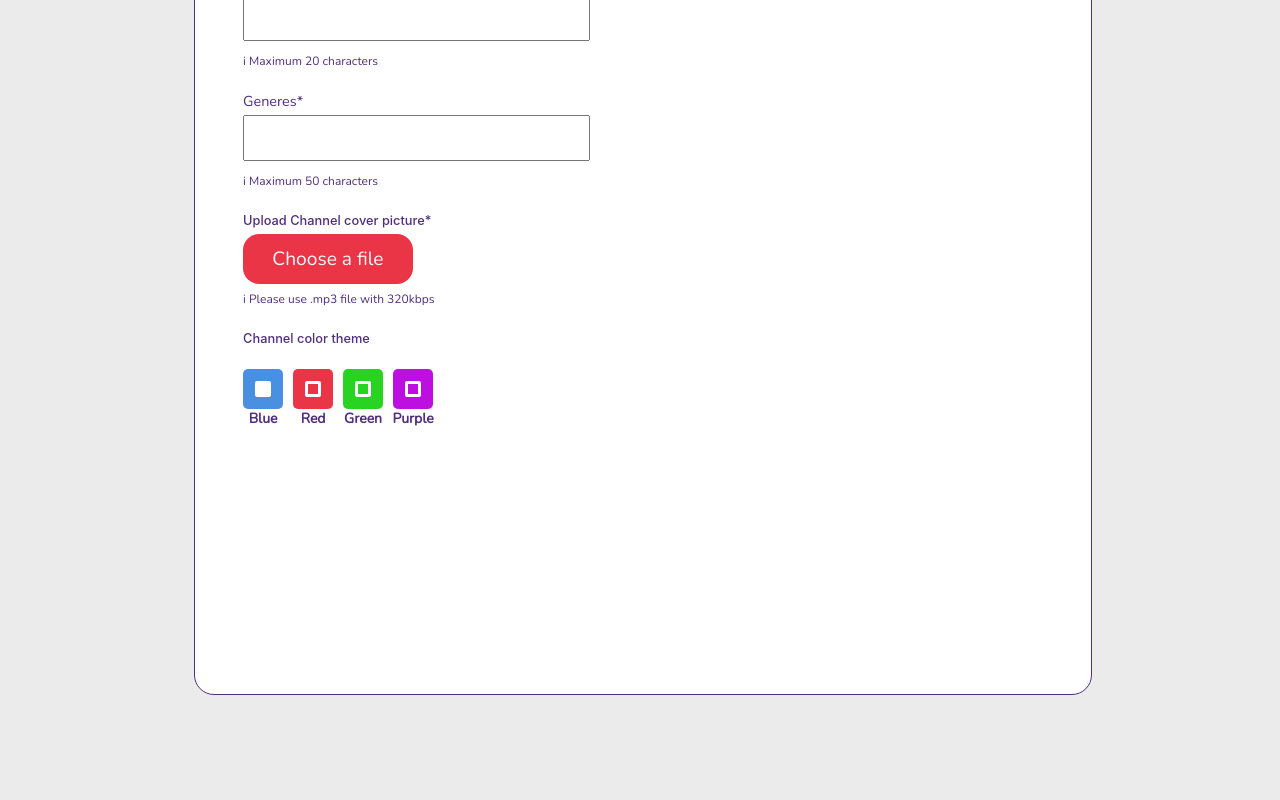
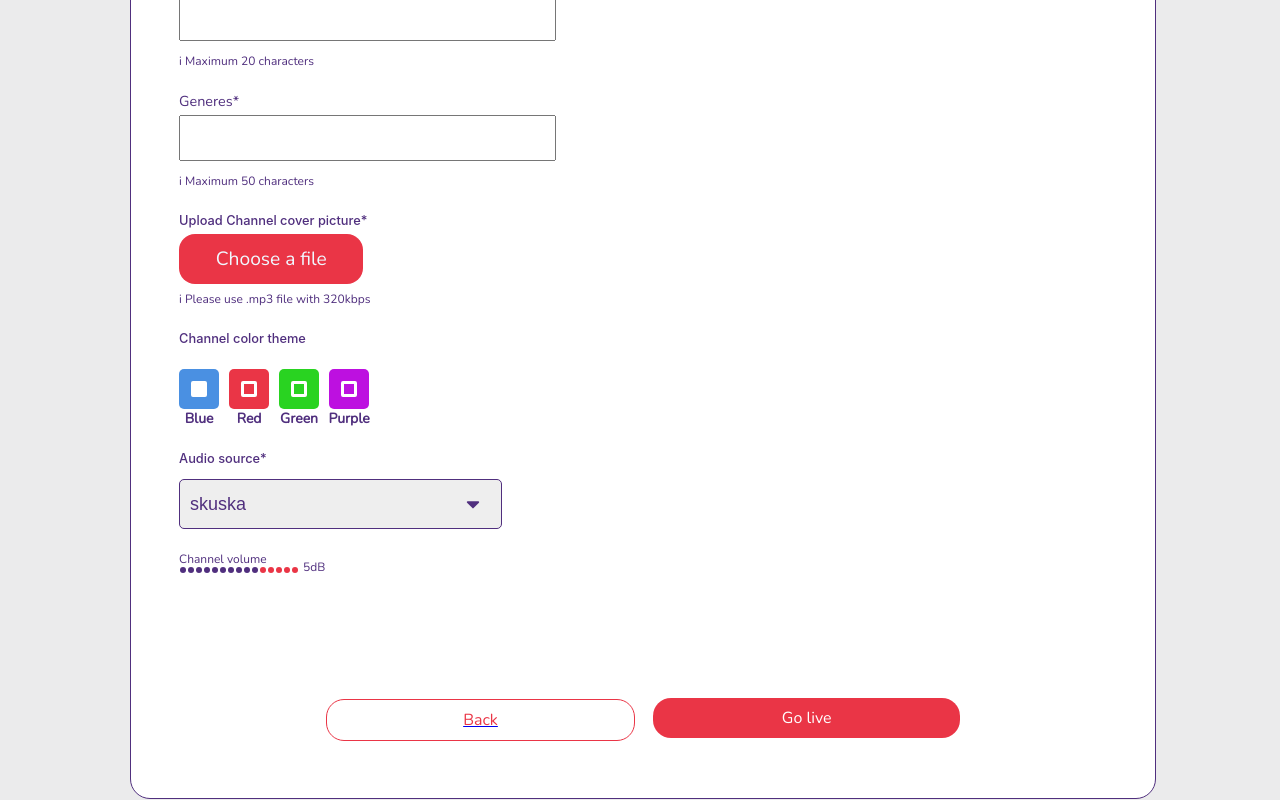
Before and after one commit to Stephaaan/vibe, a React (Create React App) app: page /createChannel in a window 1280 px wide. Shown: the part 523-1323 px from the top of the page. Built offline with nearby package versions, Linux system fonts and the light colour scheme.

Commit message:
edit part finished -> need to make preview + ready for dispatching add_channel action

```diff
--- a/src/App.css
+++ b/src/App.css
@@ -293,26 +293,27 @@ body{
 	font-weight: 100;
 }
 .edit_channel_screen_edit_channel{
-	width: 70%;
-	height: 1096px;
+	width: 80%;
+	height: 1200px;
 	background-color:white;
 	margin-top: 120px;
 	border: 1px solid #502f7e;
 	border-radius: 20px;
 	display: flex;
+	flex-wrap: wrap;
 	position:relative;
 }
 .edit_channel_edit_form{
-	width: 50%;
+	width: 45%;
 	height:100%;
 	text-align: left;
 	margin-left: 48px;
 }
 .edit_channel_preview{
-	width: 50%;
+	width: 46%;
 	height:100%;
 	text-align: left;
-
+	float: left;
 }
 .edit_channel_new_channel_p{
 	font-size: 21px;
@@ -415,7 +416,6 @@ body{
 }
 .edit_channel_handler{
 	width: 100%;
-	height: 100%;
 	padding-top: 25%;
 }
 .edit_channel_preview_text{
@@ -491,18 +491,25 @@ body{
 	margin-top: 40px;
 	font-family: -apple-system, BlinkMacSystemFont, 'Segoe UI', Roboto, Oxygen, Ubuntu, Cantarell, 'Open Sans', 'Helvetica Neue', sans-serif;
 }
-
+.edit_channel_volume_control{
+	margin-top: 30px;
+	font-size:12px;
+}
 .color_chooser_block{
 	display: block;
 	flex-wrap: wrap;
 	font-weight: 600;
 	font-size: 14px;
 }
-.skuska{
+.color_chooser_color_tag{
 	width: 40px;
 	margin-top: 10px;
 	display: flex;
 	justify-content: center;
+}
+
+.block{
+	display:block;
 }
 .file_delete{
 	margin-left: 5px;
@@ -512,6 +519,56 @@ body{
 	width: 10%;
 	background-repeat: no-repeat;
 	background-size: cover;
+}
+.edit_channel_source_select{
+	margin-top: 20px;
+	width: 70%;
+	height: 50px;
+	background-color: white;
+	border: 1px solid #502f7e;
+	border-radius: 5px;
+	-webkit-appearance: none;
+  	-moz-appearance: none;
+  	appearance: none;
+	background: url(imgs/down.svg) 96% / 10% no-repeat #eee;
+	padding-left: 10px;
+	font-size: 18px;
+	color:#502f7e;
+}
+.skuska{
+	margin-top: -100px;
+	width: 100%;
+	display: flex;
+	justify-content: center;
+}
+.linkWidth{
+	width: 30%;
+	margin-right:10px;
+}
+.backButton{
+	color:#ea3546;
+	font-size:16px;
+	display:flex;
+	justify-content: center;
+	align-items: center;
+	margin-top: 1px;
+	width: 100%;
+	height:40px;
+	border: 1px solid #ea3546;
+	border-radius: 18px;
+	text-align: right;
+}
+.saveButton{
+	margin-left: 10px;
+	display:flex;
+	justify-content: center;
+	align-items: center;
+	width: 30%;
+	height: 40px;
+	color:white;
+	font-size: 16px;
+	border-radius: 18px;
+	background-color: #ea3546;
 }
 @media only screen and (max-width: 1000px) {
   .pathHomeScreen{
--- a/src/Application.js
+++ b/src/Application.js
@@ -9,7 +9,7 @@ class Application extends Component{
             <Router>
                 <HomeScreen path="/"/>
                 <HomeScreenChannels path="/channels"/>
-                <NewChannel path="/createChannel"/>
+                <NewChannel addChannel={this.props.addChannel} path="/createChannel"/>
             </Router>
         );
     }
--- a/src/components/ColorChooser.js
+++ b/src/components/ColorChooser.js
@@ -15,25 +15,25 @@ class ColorChooser extends Component{
                     <div onClick={() => this.handleOnClick(1)} className="color_chooser color_chooser_blue">
                         <div className={"color_chooser_whitebox "+((this.state.choose===1)?"color_chooser_active":"")}></div>
                     </div>
-                    <div className="skuska">Blue</div>
+                    <div className="color_chooser_color_tag">Blue</div>
                 </div>
                 <div className="color_chooser_block">
                     <div onClick={() => this.handleOnClick(2)} className="color_chooser color_chooser_red">
                         <div className={"color_chooser_whitebox "+((this.state.choose===2)?"color_chooser_active":"")}></div>
                     </div>
-                    <div className="skuska">Red</div>
+                    <div className="color_chooser_color_tag">Red</div>
                 </div>
                 <div className="color_chooser_block">
                     <div onClick={() => this.handleOnClick(3)} className="color_chooser color_chooser_green">
                         <div className={"color_chooser_whitebox "+((this.state.choose===3)?"color_chooser_active":"")}></div>
                     </div>
-                    <div className="skuska">Green</div>
+                    <div className="color_chooser_color_tag">Green</div>
                 </div>
                 <div className="color_chooser_block">
                     <div onClick={() => this.handleOnClick(4)} className="color_chooser color_chooser_purple">
                         <div className={"color_chooser_whitebox "+((this.state.choose===4)?"color_chooser_active":"")}></div>
                     </div>
-                    <div className="skuska">Purple</div>
+                    <div className="color_chooser_color_tag">Purple</div>
                 </div>
             </div>
         );
--- a/src/components/NewChannel.js
+++ b/src/components/NewChannel.js
@@ -1,9 +1,11 @@
 import React, {Component} from "react";
 import RadioButtonHandler from "./RadioButtonHandler";
 import ColorChooser from "./ColorChooser";
-
+import VolumeController from "./VolumeController";
+import { Link } from "@reach/router"
 class NewChannel extends Component{
     state = {
+        name:"",
         checked:2,
         fileName:"Choose a file",
         colorPicked:1
@@ -24,11 +26,28 @@ class NewChannel extends Component{
     handleColorChoose(id) {
         this.setState({colorPicked:id});
     }
+    createChannel(){
+        if(this.state.name === undefined || this.state.name === ""){
+            return;
+        }
+        if(this.state.dj === undefined || this.state.dj === ""){
+            return;
+        }
+        if(this.state.genre === undefined || this.state.genre === ""){
+            return;
+        }
+        if(this.state.fileName === "Choose a file"){
+            return;
+        }
+        console.log("-------------");
+        console.log(this.state);
+        console.log("-------------");
+    }
     render(){
-        console.log(this.state.colorPicked);
         return (
             <div className="animated_logo top center">
                  &nbsp;
+
                     <div className="edit_channel_screen_edit_channel">
                         {/*edit channel div*/}
                         <div className="edit_channel_edit_form">
@@ -41,14 +60,14 @@ class NewChannel extends Component{
                             </div>
                             <div>
                                 <p className="edit_channel_channel_name_tag">Channel Name*</p>
-                            <input type="text" className="new_channel_text_input new_channel_name"/>
+                                <input type="text" onChange={e => this.setState({name:e.target.value})} className="new_channel_text_input new_channel_name"/>
                                 <p className="edit_channel_channel_name_warning">i Maximum 48 characters</p>
                                 <p className="edit_channel_channel_dj_tag">Dj name*</p>
-                            <input type="text" className="new_channel_text_input new_channel_dj"/>
+                                <input type="text" onChange={e => this.setState({dj:e.target.value})} className="new_channel_text_input new_channel_dj"/>
                                 <p className="edit_channel_channel_dj_warning">i Maximum 20 characters</p>
 
                                 <p className="edit_channel_channel_genre_tag">Generes*</p>
-                            <input type="text" className="new_channel_text_input new_channel_genre"/>
+                                <input type="text" onChange={e => this.setState({genre:e.target.value})} className="new_channel_text_input new_channel_genre"/>
                                 <p className="edit_channel_channel_genre_warning">i Maximum 50 characters</p>
                                 <p className="edit_channel_channel_file_tag">Upload Channel cover picture*</p>
                                 <input type="file" name="file" id="file" className="inputfile" onChange = {e =>
@@ -58,12 +77,29 @@ class NewChannel extends Component{
                                 <div className="edit_channel_format_warning">i Please use .mp3 file with 320kbps</div>
                                 <div className="edit_channel_color">Channel color theme</div>
                                 <ColorChooser choose={id => this.handleColorChoose(id)}/>
+                                <div className="edit_channel_color">Audio source*</div>
+                                <select onChange={e => this.setState({source:e.target.value})} className="edit_channel_source_select">
+                                    <option>skuska</option>
+                                    <option>skuska2</option>
+                                </select>
+                                <div className="edit_channel_volume_control">
+                                    <div>Channel volume</div>
+                                    <VolumeController setVolume={(volume) => this.setState({volume})}/>
+                                </div>
                             </div>
                         </div>
                         {/*preview div*/}
                         <div className="edit_channel_preview">
                             <div className="edit_channel_handler">
                                 <p className="edit_channel_preview_text">Preview</p>
+                            </div>
+                        </div>
+                        <div className="skuska">
+                            <Link className="linkWidth" to="/channels"><div className="backButton">
+                                Back
+                            </div></Link>
+                            <div className="saveButton" onClick={()=>{this.createChannel()}}>
+                                Go live
                             </div>
                         </div>
                     </div>
--- a/src/components/VolumeController.js
+++ b/src/components/VolumeController.js
@@ -14,12 +14,17 @@ class VolumeController extends Component{
     getClassName(limit){
         return "volume_controller_dot_blue " + ((limit > 10)?"red ":"")+(this.getVolume() < limit?"disabled":"");
     }
+    setVolume(volume){
+        this.setState({controller:{volume:15}});
+        this.props.setVolume(volume);
+    }
     render(){
+
         var array = [1,2,3,4,5,6,7,8,9,10,11,12,13,14,15];
         return(
 
             <div className="volume_controller_handler">
-                {array.map(i=><div key={i}className="volume_controller_dot_clickable" onClick={() => this.setState({controller:{volume:i}})}><div key={i} className={this.getClassName(i)}></div></div>)}
+                {array.map(i=><div key={i}className="volume_controller_dot_clickable" onClick={() => this.setVolume(i)}><div key={i} className={this.getClassName(i)}></div></div>)}
 
                     <div className="volume_controller_db_label">{this.state.controller.volume - 10}dB</div>
             </div>
```
Also changed, not shown: src/imgs/down.svg (added). Lines whose indentation alone changed are shown as unchanged.
